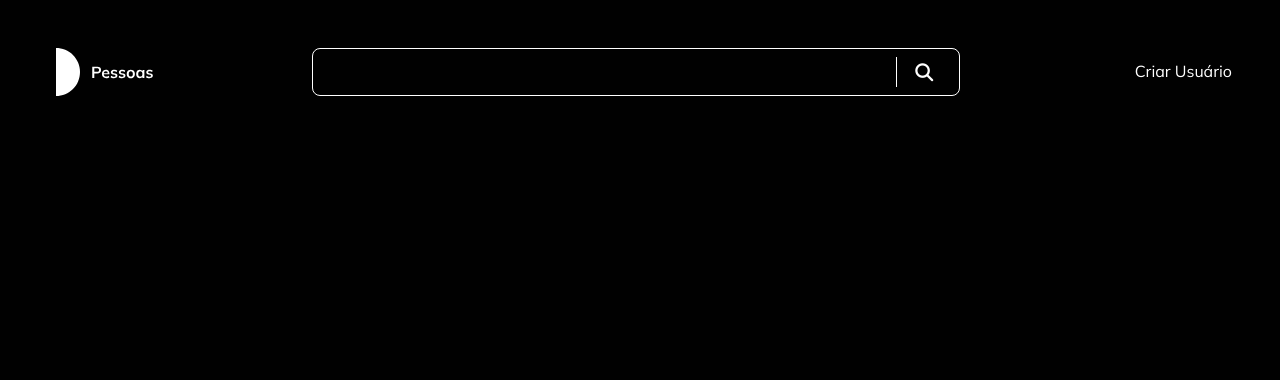
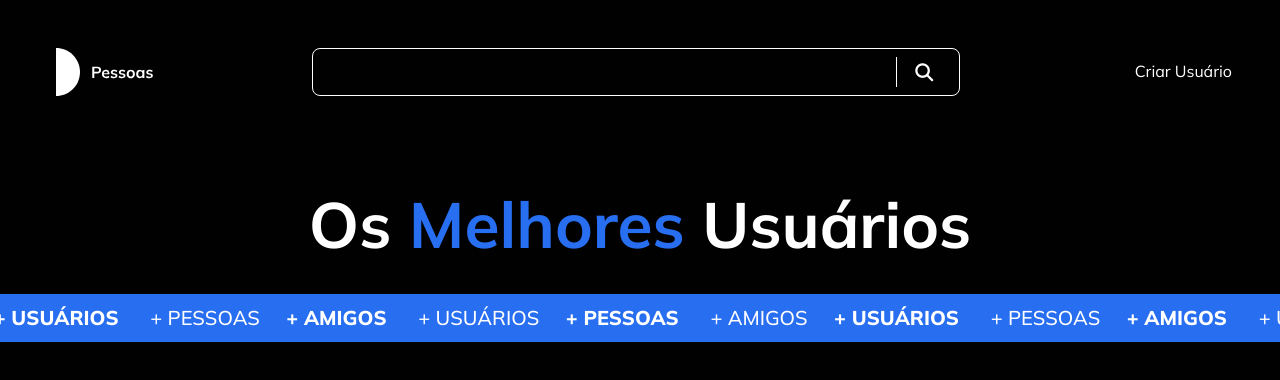
Before and after one commit to Vitor545/Eleven-Dragons---Users, a Next.js app: page / in a window 1280 px wide. Shown: the top 380 px of the page. Built offline with nearby package versions, Linux system fonts and the light colour scheme.

Commit message:
feat: add home

```diff
--- /dev/null
+++ b/components/Hero/Hero.module.scss
@@ -0,0 +1,9 @@
+.hero {
+  margin-top: 2.25rem;
+  margin-bottom: 1.5rem;
+}
+
+.hero__container {
+  display: flex;
+  justify-content: center;
+}
--- /dev/null
+++ b/components/Hero/index.tsx
@@ -0,0 +1,11 @@
+import style from './Hero.module.scss'
+
+export default function Hero() {
+  return (
+    <section className={style.hero}>
+      <div className={`container ${style.hero__container}`}>
+        <h1>Os <span>Melhores</span> Usuários</h1>
+      </div>
+    </section>
+  )
+}
--- /dev/null
+++ b/components/Text/index.tsx
@@ -0,0 +1,26 @@
+export default function Text() {
+  return (
+    <>
+      + PESSOAS &nbsp;&nbsp;&nbsp;&nbsp;
+      <span>+ AMIGOS</span> &nbsp;&nbsp;&nbsp;&nbsp; + USUÁRIOS &nbsp;&nbsp;&nbsp;&nbsp;
+      <span>+ PESSOAS</span> &nbsp;&nbsp;&nbsp;&nbsp; + AMIGOS &nbsp;&nbsp;&nbsp;&nbsp;
+      <span>+ USUÁRIOS</span> &nbsp;&nbsp;&nbsp;&nbsp; + PESSOAS &nbsp;&nbsp;&nbsp;&nbsp;
+      <span>+ AMIGOS</span> &nbsp;&nbsp;&nbsp;&nbsp; + USUÁRIOS &nbsp;&nbsp;&nbsp;&nbsp;
+      <span>+ PESSOAS</span> &nbsp;&nbsp;&nbsp;&nbsp; + AMIGOS &nbsp;&nbsp;&nbsp;&nbsp;
+      <span>+ USUÁRIOS</span> &nbsp;&nbsp;&nbsp;&nbsp; + PESSOAS &nbsp;&nbsp;&nbsp;&nbsp;
+      <span>+ AMIGOS</span> &nbsp;&nbsp;&nbsp;&nbsp; + USUÁRIOS &nbsp;&nbsp;&nbsp;&nbsp;
+      <span>+ PESSOAS</span> &nbsp;&nbsp;&nbsp;&nbsp; + AMIGOS &nbsp;&nbsp;&nbsp;&nbsp;
+      <span>+ USUÁRIOS</span> &nbsp;&nbsp;&nbsp;&nbsp;
+      + PESSOAS &nbsp;&nbsp;&nbsp;&nbsp;
+      <span>+ AMIGOS</span> &nbsp;&nbsp;&nbsp;&nbsp; + USUÁRIOS &nbsp;&nbsp;&nbsp;&nbsp;
+      <span>+ PESSOAS</span> &nbsp;&nbsp;&nbsp;&nbsp; + AMIGOS &nbsp;&nbsp;&nbsp;&nbsp;
+      <span>+ USUÁRIOS</span> &nbsp;&nbsp;&nbsp;&nbsp; + PESSOAS &nbsp;&nbsp;&nbsp;&nbsp;
+      <span>+ AMIGOS</span> &nbsp;&nbsp;&nbsp;&nbsp; + USUÁRIOS &nbsp;&nbsp;&nbsp;&nbsp;
+      <span>+ PESSOAS</span> &nbsp;&nbsp;&nbsp;&nbsp; + AMIGOS &nbsp;&nbsp;&nbsp;&nbsp;
+      <span>+ USUÁRIOS</span> &nbsp;&nbsp;&nbsp;&nbsp; + PESSOAS &nbsp;&nbsp;&nbsp;&nbsp;
+      <span>+ AMIGOS</span> &nbsp;&nbsp;&nbsp;&nbsp; + USUÁRIOS &nbsp;&nbsp;&nbsp;&nbsp;
+      <span>+ PESSOAS</span> &nbsp;&nbsp;&nbsp;&nbsp; + AMIGOS &nbsp;&nbsp;&nbsp;&nbsp;
+      <span>+ USUÁRIOS</span> &nbsp;&nbsp;&nbsp;&nbsp;
+    </>
+  )
+}
--- /dev/null
+++ b/components/TextInfinite/TextInfinite.module.scss
@@ -0,0 +1,51 @@
+@import '../../styles/variables';
+
+.text_infinite {
+  position: relative;
+  width: 100%;
+  overflow: hidden;
+}
+
+.scroll {
+  width: 100%;
+  height: 48px;
+  display: flex;
+  align-items: center;
+  background: $primary-color;
+
+  div {
+    font-size: 20px;
+    white-space: nowrap;
+    font-weight: 500;
+    animation: animate 80s linear infinite;
+    animation-delay: -80s;
+
+    span {
+      font-weight: 900;
+    }
+  }
+
+  div:nth-child(2) {
+    animation: animate2 80s linear infinite;
+    animation-delay: -40s;
+  }
+
+}
+
+@keyframes animate {
+  0% {
+    transform: translateX(100%);
+  }
+  100% {
+    transform: translateX(-100%);
+  }
+}
+
+@keyframes animate2 {
+  0% {
+    transform: translateX(0);
+  }
+  100% {
+    transform: translateX(-200%);
+  }
+}
--- /dev/null
+++ b/components/TextInfinite/index.tsx
@@ -0,0 +1,17 @@
+import style from './TextInfinite.module.scss'
+import Text from '../Text'
+
+export default function TextInfinite() {
+  return (
+    <section className={style.text_infinite}>
+      <div className={`${style.scroll} ${style.text_one}`}>
+        <div>
+          <Text />
+        </div>
+        <div>
+          <Text />
+        </div>
+      </div>
+    </section>
+  )
+}
--- a/pages/index.tsx
+++ b/pages/index.tsx
@@ -1,5 +1,7 @@
 import Head from "next/head";
 import Header from '../components/Header'
+import Hero from '../components/Hero'
+import TextInfinite from "../components/TextInfinite";
 
 export default function Home() {
   return (
@@ -11,6 +13,8 @@ export default function Home() {
         <link rel="stylesheet" href="https://cdnjs.cloudflare.com/ajax/libs/font-awesome/6.2.0/css/all.min.css" />
       </Head>
       <Header />
+      <Hero />
+      <TextInfinite />
     </>
   )
 }
```
